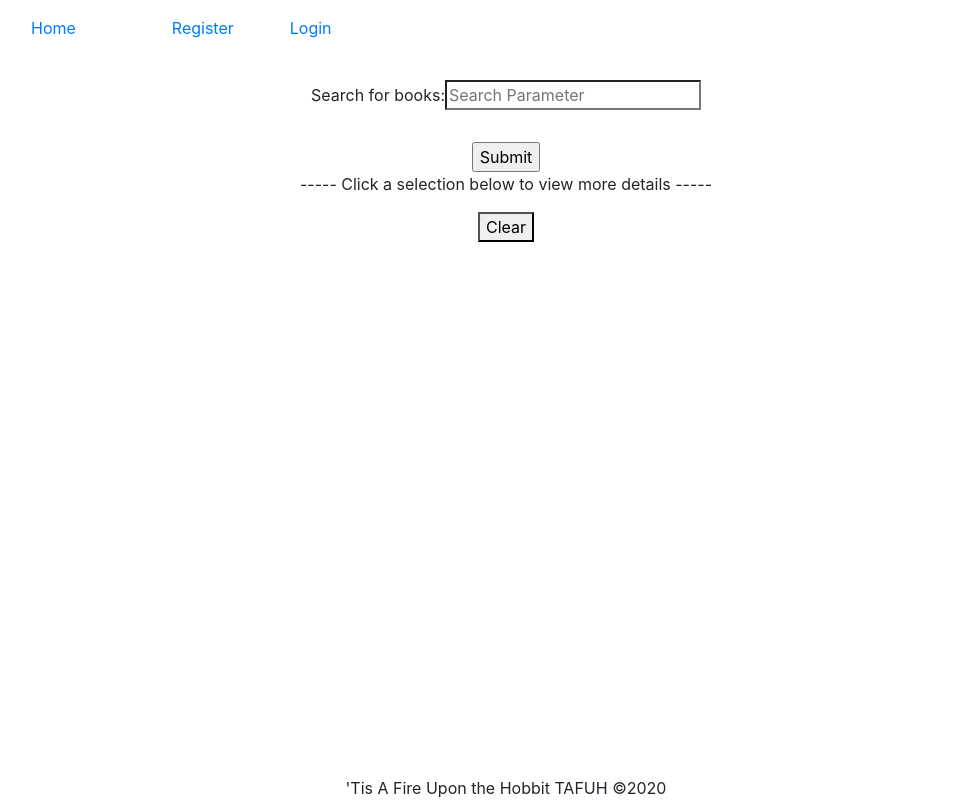
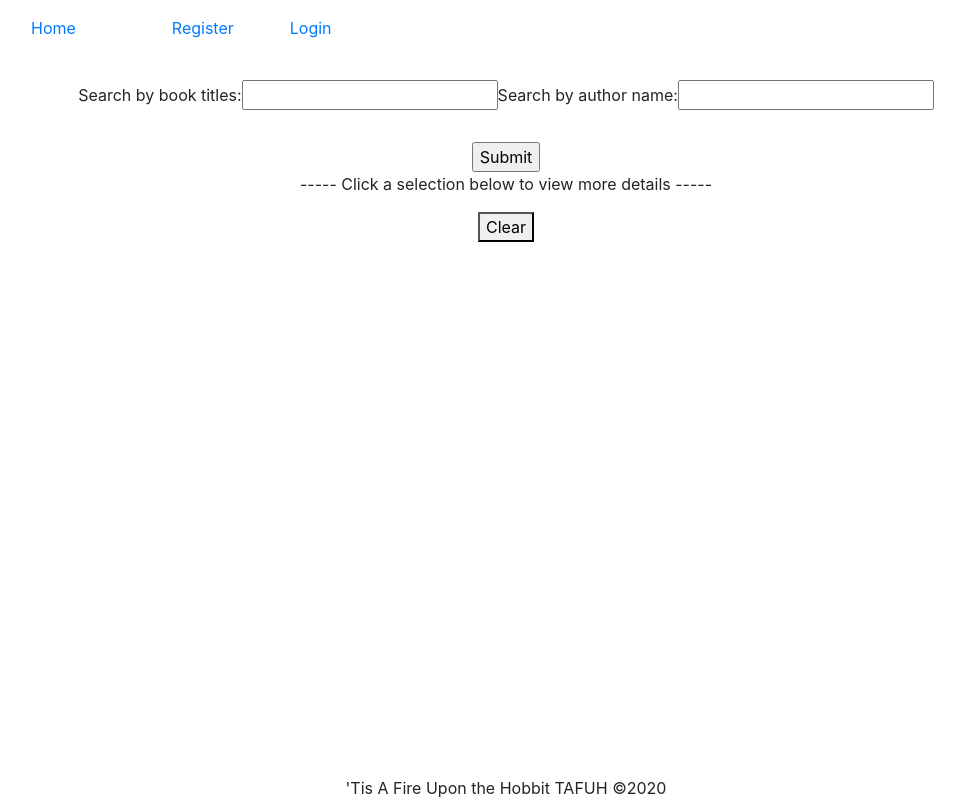
Before and after one commit to smcleod86/Frontend-Reading-Buddy, a React (Create React App) app: page /books in a window 1280 px wide. Shown: the whole page, without its empty margins (134-1099 px from the left). Built offline with nearby package versions, Linux system fonts and the light colour scheme.

Commit message:
staring on book search

```diff
--- a/src/components/Books.js
+++ b/src/components/Books.js
@@ -5,32 +5,48 @@ import { Link } from 'react-router-dom';
 export default function Books() {
     const [books, setBooks] = useState([]);
     const [error, setError] = useState(null);
-    const [searchParam, setSearchParam] = useState()
+    const [title, setTitle] = useState()
+    const [author, setAuthor] = useState()
 
-    const handleSearch = (e) => {
-        console.log(e.target.value)
-        setSearchParam(e.target.value)
+    const handleTitle = (e) => {
+        setTitle(e.target.value)
+    }
+    const handleAuthor = (e) => {
+        setAuthor(e.target.value)
     }
 
     const handleSubmit = (e) => {
         e.preventDefault()
-        axios.get(`https://www.googleapis.com/books/v1/volumes?key=${process.env.REACT_APP_API_KEY}&q=${searchParam}`)
-            .then(response => {
-                // check the response is good
-                if (response.status === 200) {
-                    // set books equal to
-                    console.log("Hitting the search data now", response.data)
-                    console.log("data.items", response.data.items)
-                    setBooks(response.data.items)
-                } else {
-                    setError(response.statusText)
-                }
-                console.log(response)
-                console.log("🎯🎯🎯🎯🎯")
-            })
-            .catch(err => {
-                setError(err.message)
-            })
+        let query = "";
+        if (title && author) {
+            query = `title=${title}&author=${author}`;
+        } else {
+            if (title) { query = `title=${title}` };
+            if (author) { query = `author=${author}` };
+        }
+        if (query) {
+            console.log(`Sending axios call to ${process.env.REACT_APP_SERVER_URL}/users?${query}`)
+        }
+
+
+
+        // axios.get(`https://www.googleapis.com/books/v1/volumes?key=${process.env.REACT_APP_API_KEY}&q=${searchParam}`)
+        //     .then(response => {
+        //         // check the response is good
+        //         if (response.status === 200) {
+        //             // set books equal to
+        //             console.log("Hitting the search data now", response.data)
+        //             console.log("data.items", response.data.items)
+        //             setBooks(response.data.items)
+        //         } else {
+        //             setError(response.statusText)
+        //         }
+        //         console.log(response)
+        //         console.log("🎯🎯🎯🎯🎯")
+        //     })
+        //     .catch(err => {
+        //         setError(err.message)
+        //     })
     }
 
     const handleClear = (e) => {
@@ -62,9 +78,11 @@ export default function Books() {
             <form onSubmit={handleSubmit} >
                 <br></br>
                 <div>
-                <label>
-                    Search for books:
-                    <input type="search" placeholder="Search Parameter" onChange={handleSearch} />
+                <label htmlFor="title"> Search by book titles:
+                    <input type="text" id="title" name="tilte"  onChange={handleTitle} />
+                </label>
+                <label htmlFor="author"> Search by author name:
+                    <input type="text" id="author" name="author" onChange={handleAuthor} />
                 </label>
                 </div>
                 <br></br>
```
